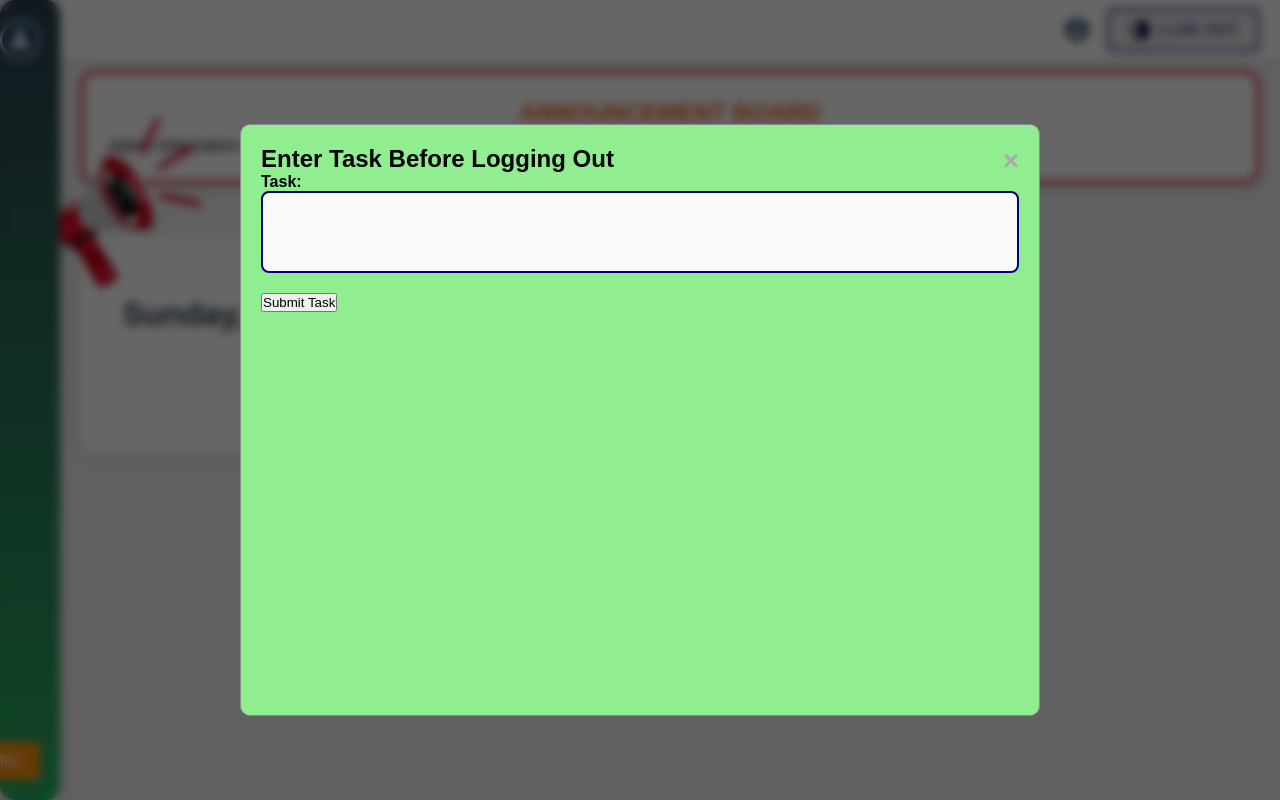
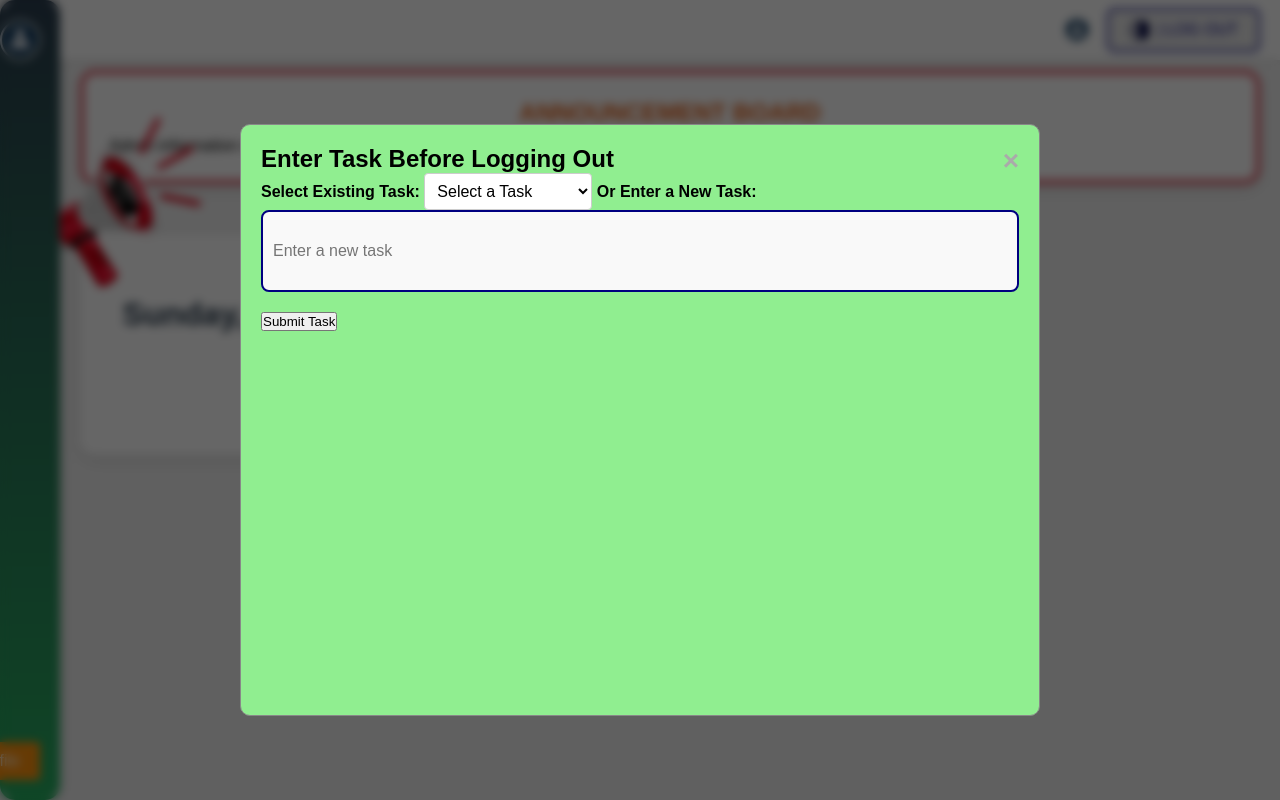
Before and after one commit to maricel255/Task_House, a PHP site: page /Task_House/intern_page.php in a window 1280 px wide, after a click on "Log out". Run offline with PHP 8.4, Linux system fonts and the light colour scheme; the visitor is signed in with stand-in values (Sample User, id 1); data comes from the database, SQL or seed files in the repository.

Commit message:
working on dropdown task

```diff
--- a/intern_page.php
+++ b/intern_page.php
@@ -358,7 +358,28 @@ if ($_SERVER['REQUEST_METHOD'] === 'POST') {
         }
     }
 
+    try {
+        // Query without date condition for now
+        $sqlGetTasks = "SELECT task FROM time_logs WHERE internID = :internID";
+        $stmtGetTasks = $conn->prepare($sqlGetTasks);
+        $stmtGetTasks->bindParam(':internID', $internID, PDO::PARAM_STR);
+        $stmtGetTasks->execute();
 
+        // Check if tasks are found
+        if ($stmtGetTasks->rowCount() > 0) {
+            $tasks = $stmtGetTasks->fetchAll(PDO::FETCH_ASSOC);
+        } else {
+            echo "No tasks found for this intern.";
+        }
+    } catch (Exception $e) {
+        echo "Error: " . $e->getMessage();  // Handle query errors
+    }
+
+    // Debugging output
+    echo 'InternID: ' . htmlspecialchars($internID);  // Verify internID value
+    echo '<pre>';
+    print_r($tasks);  // Debug the fetched tasks
+    echo '</pre>';
 // Handle profile form submission
 if ($_SERVER['REQUEST_METHOD'] === 'POST' && isset($_POST['insert-btn'])) {
     try {
@@ -847,20 +868,41 @@ if ($_SERVER['REQUEST_METHOD'] === 'POST' && isset($_POST['update_credentials'])
 
 
 <!-- Modal for entering task -->
+
+
 <div id="taskModal" class="modal">
     <div class="modal-content">
         <span class="close">&times;</span>
         <h2>Enter Task Before Logging Out</h2>
-        <form id="taskForm" method="POST" action=""> <!-- Keep action empty to submit to same page -->
-            <input type="hidden" name="internID" value="<?php echo htmlspecialchars($internID); ?>"> <!-- Pass the internID securely -->
-            <label for="task">Task:</label>
-            <input type="text" id="task" name="tasks[]" required>
+        <form id="taskForm" method="POST" action="">
+            <input type="hidden" name="internID" value="<?php echo htmlspecialchars($internID); ?>">
+
+            <!-- Dropdown to select an existing task -->
+            <label for="task">Select Existing Task:</label>
+            <select name="tasks[]" required>
+                <option value="" disabled selected>Select a Task</option>
+
+                <?php
+                if (!empty($tasks)) {
+                    foreach ($tasks as $task) {
+                        echo '<option value="' . htmlspecialchars($task['task']) . '">' . htmlspecialchars($task['task']) . '</option>';
+                    }
+                } else {
+                    echo '<option value="">No tasks available</option>';
+                }
+                ?>
+            </select>
+
+            <!-- Input for a new task -->
+            <label for="new_task">Or Enter a New Task:</label>
+            <input type="text" id="new_task" name="tasks[]" placeholder="Enter a new task">
+
             <button type="submit" name="submitTask">Submit Task</button>
         </form>
-        <div id="taskMessage"><?php echo isset($alertMessage) ? htmlspecialchars($alertMessage) : ''; ?></div> <!-- Display message -->
+
+        <div id="taskMessage"><?php echo isset($alertMessage) ? htmlspecialchars($alertMessage) : ''; ?></div>
     </div>
 </div>
-
 
 <!-- Modal for Profile Information -->
 <div id="profileModal" class="modal">
```
